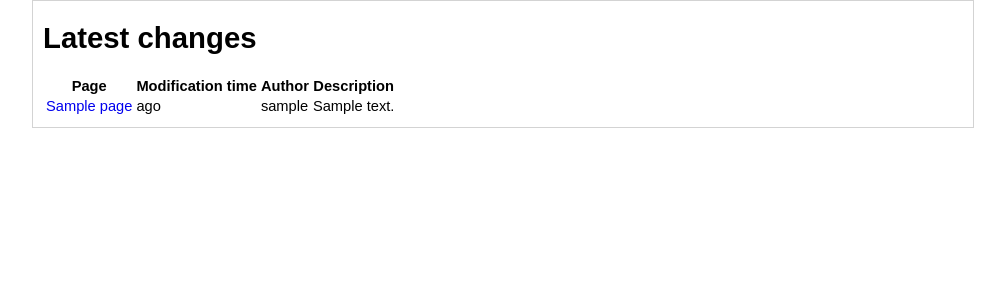
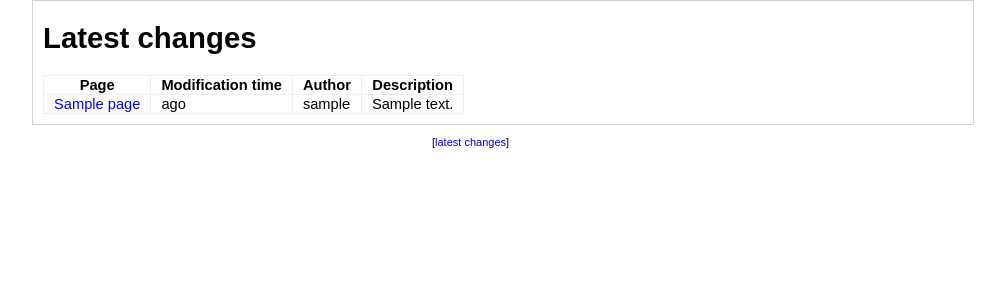
Before and after one commit to emesik/djiki, a Django app: template djiki/templates/djiki/latest_changes.html in a window 1280 px wide. Shown: the part 107-407 px from the top of the page, without its empty margins (138-1143 px from the left). Run offline with Django 3.2, Linux system fonts and the light colour scheme; tables that the repository leaves empty hold one stand-in row (values such as "Sample post"); the template is opened without the code that fills it: values that come from a table or form of the project are taken from there, most other values are stand-ins (such as "Sample title", 1, 10 or a date in 2020); parts of the project's set-up code (start-up, migrations or seed data) failed here and were passed over.

Commit message:
Introduce the latest changes view into the site

```diff
--- a/media/css/styles.css
+++ b/media/css/styles.css
@@ -100,15 +100,16 @@ fieldset {
 }
 
 /* styles for history screen */
-.djiki .page.history .content table {
+.djiki .page.history .content table, .djiki .latest .content table {
 	border-collapse: collapse;
 }
-	.djiki .page.history .content table tr {
+	.djiki .page.history .content table th,
+	.djiki .page.history .content table td,
+	.djiki .latest .content table th,
+	.djiki .latest .content table td {
+		padding: 1px 10px;
+		border: 1px solid #eee;
 	}
-		.djiki .page.history .content table th, .djiki .page.history .content table td {
-			padding: 1px 10px;
-			border: 1px solid #eee;
-		}
 
 .djiki .page.diff .content .diff {
 	padding: 10px 20px;
@@ -138,3 +139,7 @@ fieldset {
 		padding: 0;
 		font-size: 80%;
 	}
+#footer {
+	padding-top: 1em;
+	font-size: 75%;
+}
--- a/templates/base.html
+++ b/templates/base.html
@@ -38,6 +38,11 @@ Feel free to replace it with anything you like.
 	{% endif %}
 	{% endblock %}
 {% block page %}{% endblock %}
+	<div id="footer" class="container_12">
+		<div class="prefix_5 grid_2">
+			[<a href="{% url 'latest-changes' %}">latest changes</a>]
+		</div>
+	</div>
 {% block google-analytics %}
 {% if GOOGLE_ANALYTICS_ID %}
 <script type="text/javascript">
--- a/urls.py
+++ b/urls.py
@@ -1,10 +1,11 @@
 from django.conf import settings
-from django.conf.urls import patterns, include
+from django.conf.urls import patterns, include, url
 from django.views.generic import RedirectView
 
 urlpatterns = patterns('',
 	(r'^$', RedirectView.as_view(url=u'/wiki/Main_Page')),
 	(r'^wiki/', include('djiki.urls')),
+	url(r'^latest/', 'djiki.contrib.views.latest_changes', name='latest-changes'),
 	(r'^login/$', 'django.contrib.auth.views.login', {'template_name': 'login.html'}),
 )
 
```
